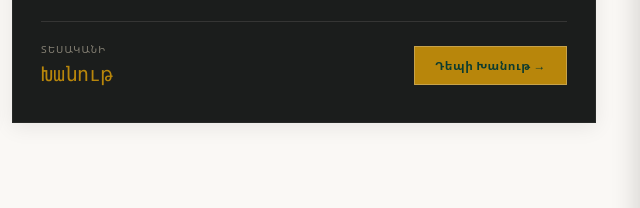
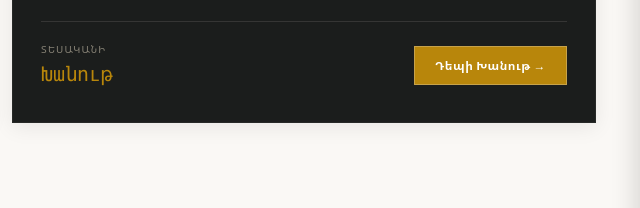
Before and after one commit to nornaj/Urartoo, a plain HTML site: page services.html in a window 1280 px wide. Shown: the part 518-726 px from the top of the page, 640-1280 px from the left. Drawn offline with Linux system fonts and the light colour scheme.

Commit message:
Change Explore Store service button text color to white (#FFFFFF)

```diff
--- a/services.html
+++ b/services.html
@@ -269,7 +269,7 @@
               <span class="price-label">Տեսականի</span>
               <span class="price-val">Խանութ</span>
             </div>
-            <a href="shop.html" class="service-contact-btn" style="background:var(--gold); color:var(--green); font-weight:700;">Դեպի Խանութ →</a>
+            <a href="shop.html" class="service-contact-btn" style="background:var(--gold); color:#FFFFFF; font-weight:700;">Դեպի Խանութ →</a>
           </div>
         </div>
       </div>
```
